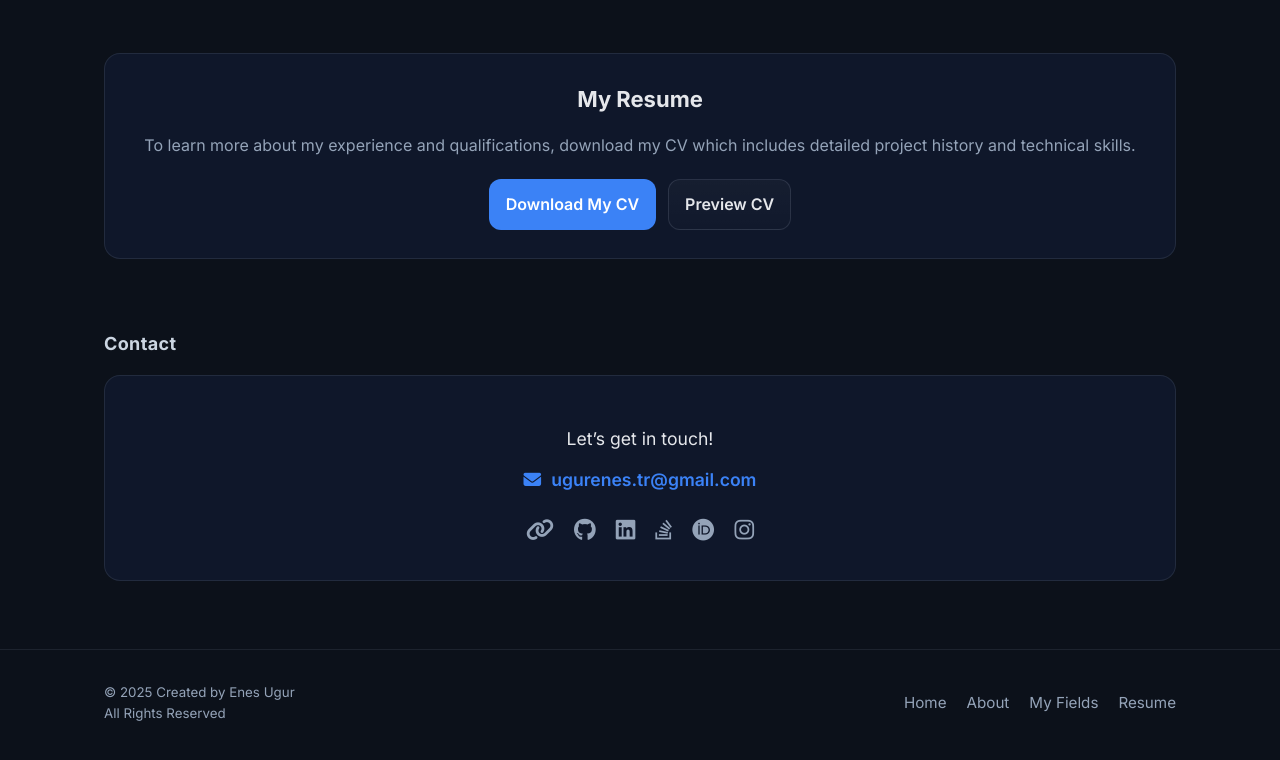
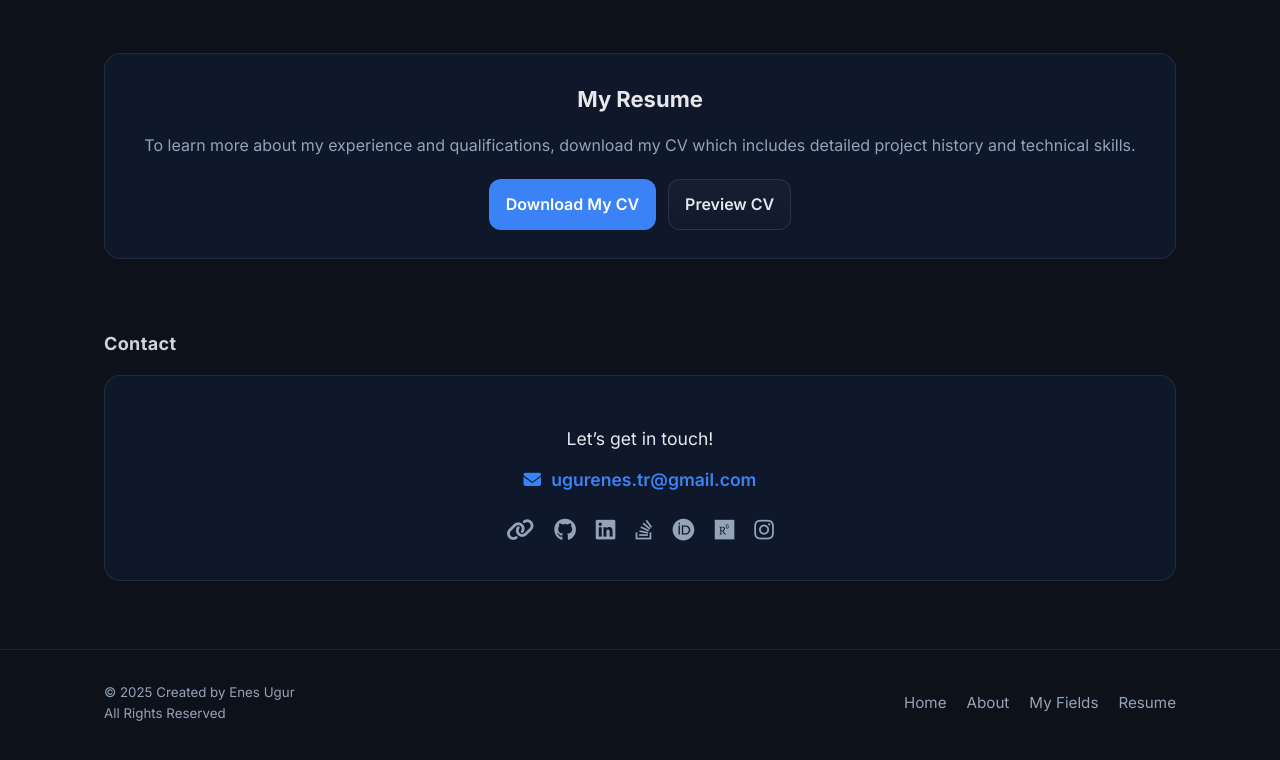
Before and after one commit to EnesUGR/enesugr.github.io, a plain HTML site: page index.html in a window 1280 px wide. Shown: the part 1644-2404 px from the top of the page. Drawn offline with Linux system fonts and the light colour scheme.

Commit message:
research hesabıda linklere eklendi

```diff
--- a/index.html
+++ b/index.html
@@ -192,6 +192,8 @@
           <a href="https://stackoverflow.com/users/14474172/enes-u%c4%9fur" target="_blank"><i
               class="fa-brands fa-stack-overflow"></i></a>
           <a href="https://orcid.org/0009-0006-9811-1383" target="_blank"><i class="fa-brands fa-orcid"></i></a>
+          <a href="https://www.researchgate.net/profile/Enes-Ugur-7" target="_blank"><i
+              class="fa-brands fa-researchgate"></i></a>
           <a href="https://www.instagram.com/enesuqur/" target="_blank"><i class="fa-brands fa-instagram"></i></a>
         </div>
       </div>
```
